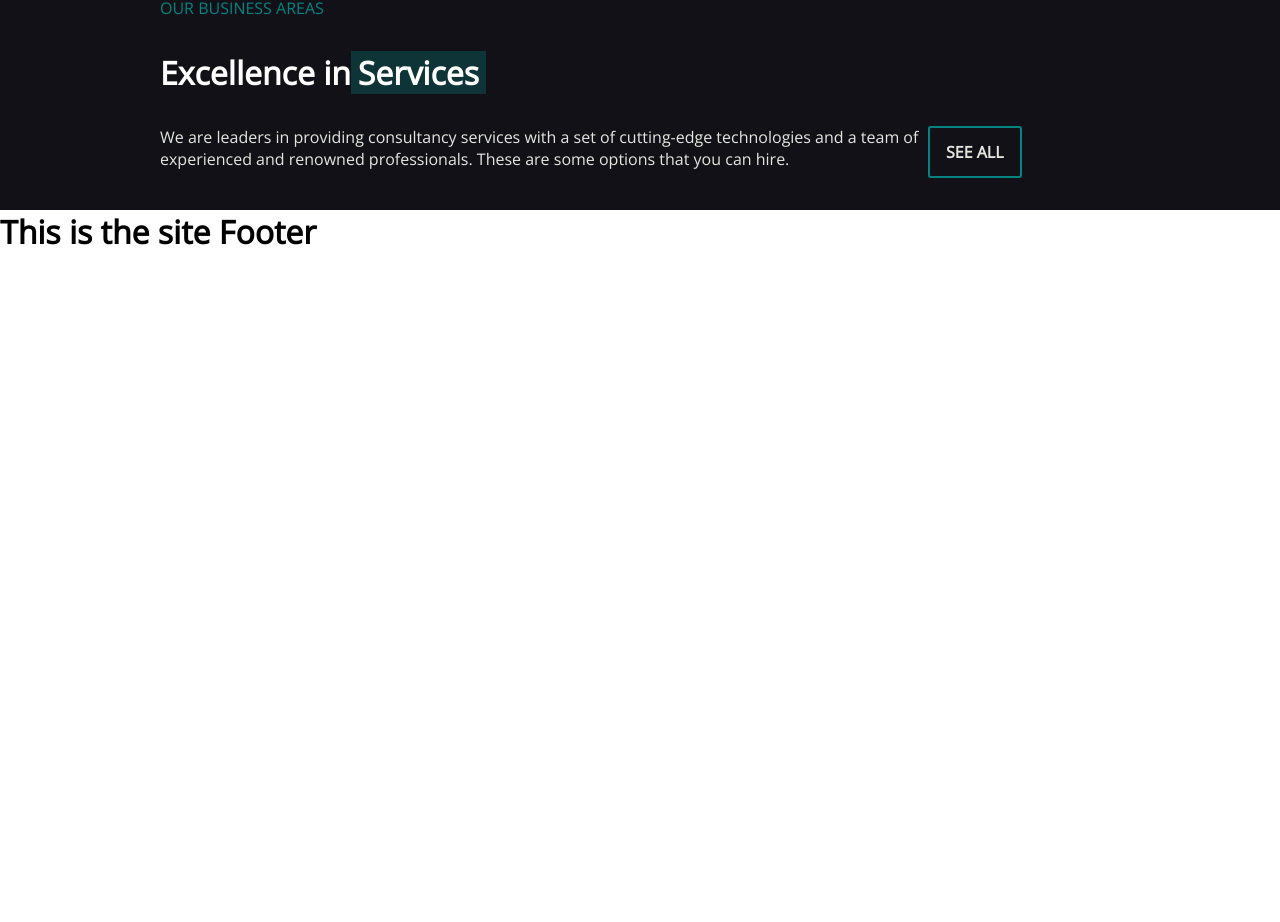
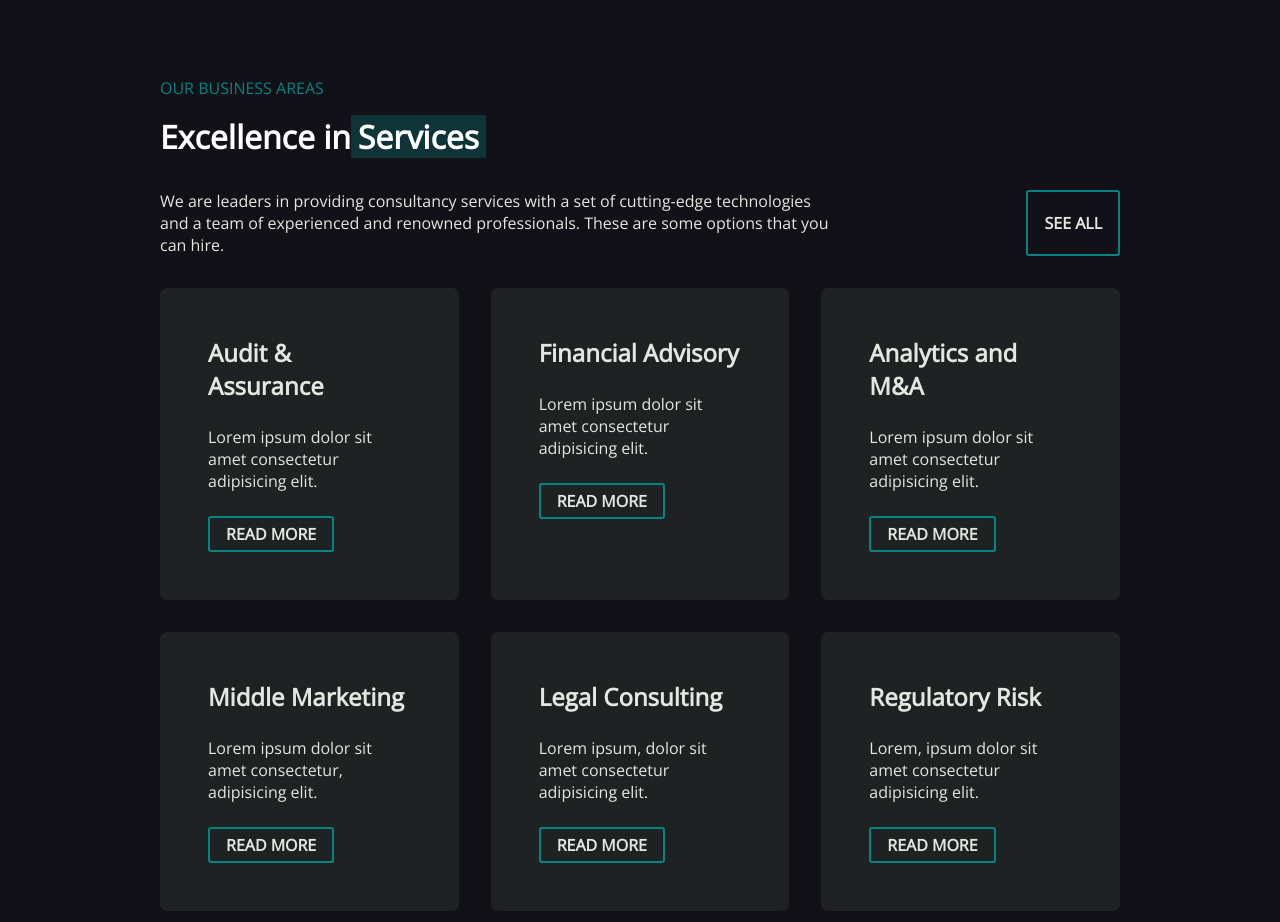
Before and after one commit to ItzArima/proj-html-vuejs, a Vue app: page / in a window 1280 px wide. Shown: the part 1875-2797 px from the top of the page. Before the commit the page ends 2128 px from the top, so only its background shows below. Built offline with nearby package versions, Linux system fonts and the light colour scheme; the HTML template or start-up script is replaced by a standard one.

Commit message:
business component ended

```diff
--- a/src/assets/scss/common.scss
+++ b/src/assets/scss/common.scss
@@ -56,13 +56,12 @@ $site_blue: #21333e;
         color: #e3e7df;
 
         .btn{
-            height: 100%;
             border: 0;
             font-weight: 900;
             background-color: transparent;
             font-size: medium;
             color: #e3e7df;
-            padding: 1rem;
+            padding: 0.5rem 1rem;
             border-radius: 3px;
             background-color: #038483;
             line-height: 100%;
@@ -350,13 +349,14 @@ $site_blue: #21333e;
             display: flex;
             justify-content: center;
             background-color: #121117;
+            padding: 5rem 0;
 
             .business-centered{
                 width: 75%;
 
                 .green{
                     color: #038483;
-                    margin-bottom: 2rem;
+                    margin-bottom: 1rem;
                 }
 
                 .business-title{
@@ -392,9 +392,10 @@ $site_blue: #21333e;
                 .business-text{
                     display: flex;
                     margin-bottom: 2rem;
+                    justify-content: space-between;
 
                     p{
-                        width: 80%;
+                        width: 70%;
                     }
 
                     .btn{
@@ -403,6 +404,50 @@ $site_blue: #21333e;
                         border-radius: 3px;
                     }
                 }
+
+                .business-cards{
+
+                    .margin-bottom{
+                        margin-bottom: 2rem;
+                    }
+
+                    .row{
+                        display: flex;
+
+                        .middle{
+                            margin: 0 2rem;
+                        }
+
+                        .card{
+                            width: calc(100% / 3);
+                            background-color: #1e2223;
+                            padding: 3rem;
+                            border-radius: 7px;
+
+                            i{
+                                color: #038483;
+                                margin-bottom: 1.5rem;
+                            }
+
+                            h2{
+                                margin-bottom: 1.5rem;
+                            }
+
+                            p{
+                                margin-bottom: 1.5rem;
+                            }
+
+                            .btn{
+                                background-color: transparent;
+                                border: 2px solid #038483;
+
+                                &:hover{
+                                    background-color: #038483;
+                                }
+                            }
+                        }
+                    }
+                }
             }
         }
     }
--- a/src/components/businessArea.vue
+++ b/src/components/businessArea.vue
@@ -18,15 +18,45 @@
                 <button class="btn">SEE ALL</button>
             </div>
             <div class="business-cards">
-                <div class="row">
-                    <div class="card"></div>
-                    <div class="card"></div>
-                    <div class="card"></div>
+                <div class="row margin-bottom">
+                    <div class="card">
+                        <i class="fas fa-network-wired fa-2x"></i>
+                        <h2>Audit & Assurance</h2>
+                        <p>Lorem ipsum dolor sit amet consectetur adipisicing elit.</p>
+                        <button class="btn">READ MORE</button>
+                    </div>
+                    <div class="card middle">
+                        <i class="fas fa-briefcase fa-2x"></i>
+                        <h2>Financial Advisory</h2>
+                        <p>Lorem ipsum dolor sit amet consectetur adipisicing elit.</p>
+                        <button class="btn">READ MORE</button>
+                    </div>
+                    <div class="card">
+                        <i class="far fa-chart-bar fa-2x"></i>
+                        <h2>Analytics and M&A</h2>
+                        <p>Lorem ipsum dolor sit amet consectetur adipisicing elit.</p>
+                        <button class="btn">READ MORE</button>
+                    </div>
                 </div>
                 <div class="row">
-                    <div class="card"></div>
-                    <div class="card"></div>
-                    <div class="card"></div>
+                    <div class="card">
+                        <i class="fas fa-plane fa-2x"></i>
+                        <h2>Middle Marketing</h2>
+                        <p>Lorem ipsum dolor sit amet consectetur, adipisicing elit.</p>
+                        <button class="btn">READ MORE</button>
+                    </div>
+                    <div class="card middle">
+                        <i class="fas fa-globe-europe fa-2x"></i>
+                        <h2>Legal Consulting</h2>
+                        <p>Lorem ipsum, dolor sit amet consectetur adipisicing elit.</p>
+                        <button class="btn">READ MORE</button>
+                    </div>
+                    <div class="card">
+                        <i class="fas fa-hdd fa-2x"></i>
+                        <h2>Regulatory Risk</h2>
+                        <p>Lorem, ipsum dolor sit amet consectetur adipisicing elit.</p>
+                        <button class="btn">READ MORE</button>
+                    </div>
                 </div>
             </div>
         </div>
```
